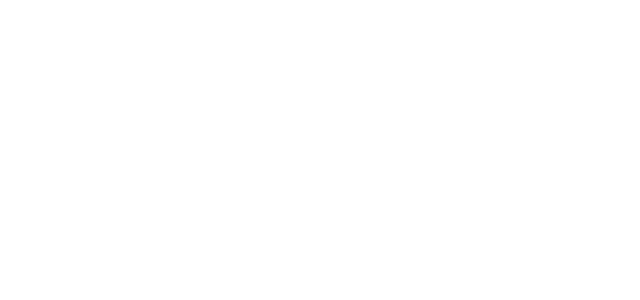
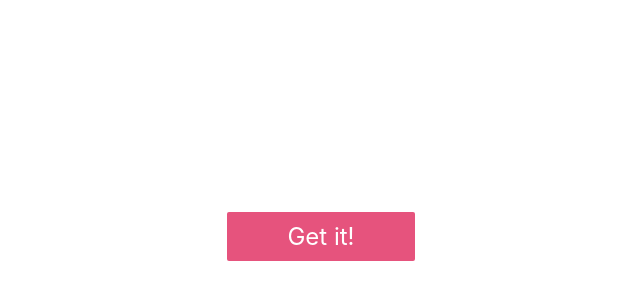
Before and after one commit to okpalaChidiebere/reactnd-mastering-web-animations, a React (Create React App) app: page /progressbarButton in a window 1280 px wide. Before the commit this address had no page. Shown: the part 164-464 px from the top of the page, without its empty margins (319-959 px from the left). Built offline with nearby package versions, Linux system fonts and the light colour scheme.

Commit message:
progress bar button

```diff
--- a/src/App.js
+++ b/src/App.js
@@ -1,5 +1,11 @@
-import { BrowserRouter as Router, Route, Routes } from "react-router-dom";
+import {
+  BrowserRouter as Router,
+  Route,
+  Routes,
+  Navigate,
+} from "react-router-dom";
 import Home from "./components/Home";
+import ProgressbarButton from "./components/ProgressbarButton";
 import styles from "./css/App.module.css";
 
 function App() {
@@ -8,7 +14,9 @@
       <div className={styles.App}>
         <Routes>
           {/* <Route element={Layout}> */}
-          <Route path="/" element={<Home />} />
+          <Route path="/" element={<Navigate to="/progressbarButton" />} />
+          <Route path="home" element={<Home />} />
+          <Route path="progressbarButton" element={<ProgressbarButton />} />
           {/* </Route> */}
         </Routes>
       </div>
--- /dev/null
+++ b/src/components/ProgressbarButton.js
@@ -0,0 +1,86 @@
+import { useCallback, useRef } from "react";
+import styles from "../css/styles.module.css";
+
+export default function ProgressbarButton() {
+  const progressRef = useRef(null);
+
+  const handleOnClick = useCallback(async () => {
+    const previous_animation = progressRef.current.getAnimations()[0];
+
+    if (previous_animation && previous_animation.playState === "running") {
+      // cancel any previous animation if the button was pressed again while the current one was running
+      previous_animation.cancel();
+    }
+
+    /** Start Reset animation styles */
+    const commit = await progressRef.current?.animate(
+      {
+        width: ["0%"],
+        backgroundColor: ["#47ff63"],
+        opacity: [1],
+      },
+      { duration: 0.0000001, fill: "forwards" }
+    );
+    await commit.finished;
+    commit.commitStyles();
+    /** End Reset animation styles */
+
+    // this one works too
+    // const animation = progressRef.current?.animate(
+    //   {
+    //     width: ["100%"],
+    //     backgroundColor: ["#6347ff"],
+    //   },
+    //   { duration: 1500, fill: "forwards" }
+    // );
+    // animation.onfinish = (e) => {
+    //   progressRef.current?.animate(
+    //     { opacity: [0] },
+    //     { duration: 200, fill: "forwards" }
+    //   );
+    // };
+
+    progressRef.current?.animate(
+      {
+        width: ["0%", "100%", "100%"],
+        backgroundColor: ["#47ff63", "#6347ff", "#6347ff"],
+        offset: [0, 0.8],
+        opacity: [1, 1, 0],
+      },
+      { duration: 1700 }
+    );
+  }, []);
+
+  const { absoluteFill, button, buttonText, container, progress } = styles;
+
+  return (
+    <div className={container}>
+      <div className={button} onClick={handleOnClick}>
+        <div className={absoluteFill}>
+          <div
+            ref={progressRef}
+            className={progress}
+            /** Uncomment to see another style of progress */
+            // style={{ height: 5, top: "unset", bottom: 0 }}
+          />
+        </div>
+        <div className={buttonText}>Get it!</div>
+      </div>
+    </div>
+  );
+}
+
+/** helper functions to interpolate colors */
+/** In a real application, you would interpolate the progress with and color off of a progress value from 0 to 1
+ *
+ * or play and pause the animation based on the progress of an async request
+ *
+ * or you will have to be manipulating the startTime of the progress animation based on progress of your task.
+ * When you manipulate the starTime, you basically control where you want the animation to start from
+ * See this to have an idea https://stackoverflow.com/questions/65501631/js-how-to-sync-timing-of-multiple-animations
+ *
+ *
+ * If you want to use interpolation these links will help
+ * https://www.trysmudford.com/blog/linear-interpolation-functions/
+ * https://stackoverflow.com/questions/66123016/interpolate-between-two-colours-based-on-a-percentage-value
+ *  */
--- /dev/null
+++ b/src/css/styles.module.css
@@ -0,0 +1,50 @@
+.container {
+  flex: 1;
+  min-height: 100vh;
+  display: flex;
+  flex-direction: column;
+  justify-content: center;
+  align-items: center;
+  overflow: hidden;
+}
+
+.button {
+  position: relative;
+  background-color: #e6537d;
+  border-radius: 2px;
+  align-items: center;
+  justify-content: center;
+  /* paddingHorizontal: 60;
+      padding-vertical: 10; */
+  padding: 10px 60px;
+  overflow: hidden;
+}
+.buttonText {
+  position: relative;
+  color: #fff;
+  font-size: 24px;
+  background-color: transparent;
+}
+/** Our progress Bar*/
+.progress {
+  position: absolute;
+  /**
+  * Placing this view left corner, lets us control the animated view to go
+  * left to right; top top to bottom, or just cover the bottom of the parent
+  * container(StyleSheet.absoluteFill)
+  *  */
+  left: 0px;
+  top: 0px;
+  bottom: 0px;
+  width: 0%;
+  /* width: 100%;
+  background-color: #6347ff; */
+}
+
+.absoluteFill {
+  position: absolute;
+  left: 0px;
+  right: 0px;
+  top: 0px;
+  bottom: 0px;
+}
```
